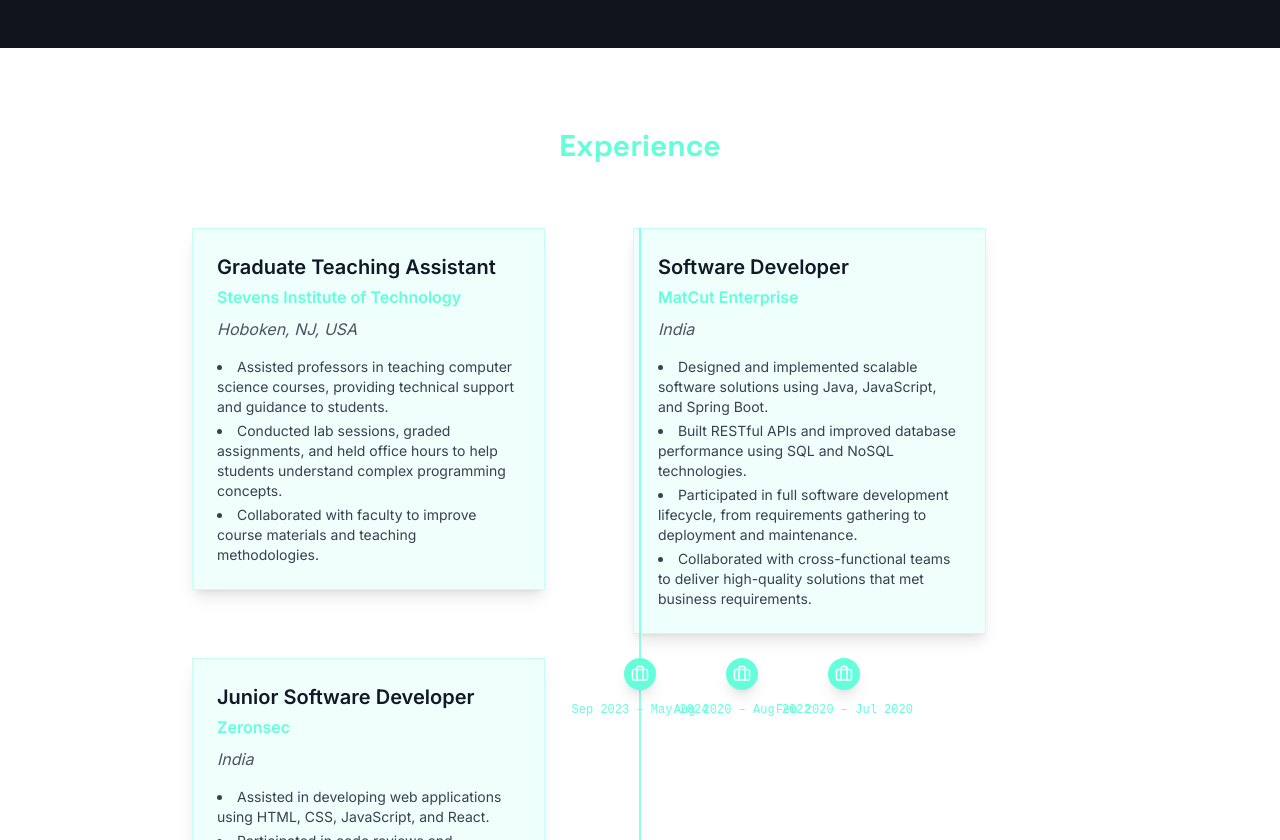
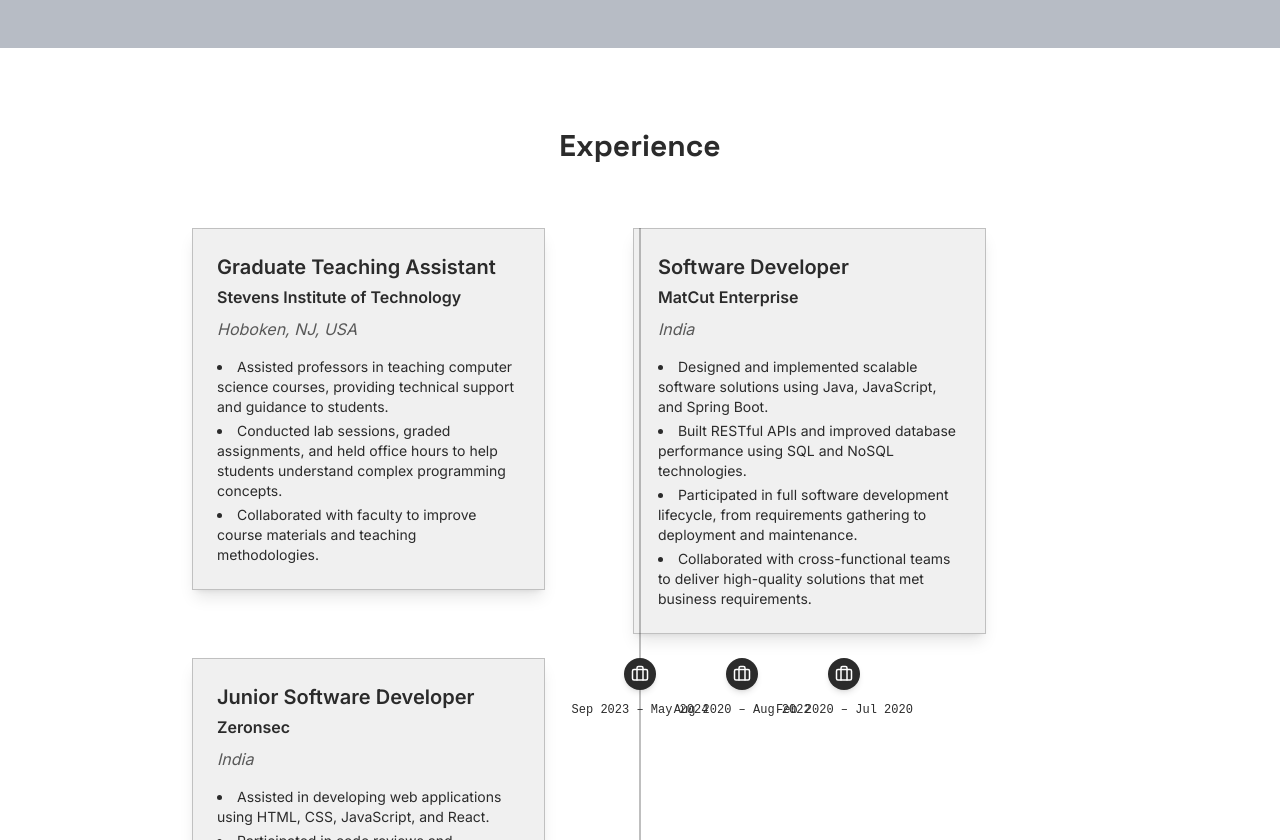
Before and after one commit to JayBhesania46/jaybhesaniadev-831b60ff, a React (Vite) app: page / in a window 1280 px wide. Shown: the part 1960-2800 px from the top of the page. Built offline with nearby package versions, Linux system fonts and the light colour scheme.

Commit message:
Fix: Apply light theme to website
Change background and text colors for light theme.

```diff
--- a/src/components/Experience.tsx
+++ b/src/components/Experience.tsx
@@ -53,13 +53,13 @@ const Experience = () => {
       transition={{ duration: 0.6 }}
       className="py-20 bg-white"
     >
-      <div className="container mx-auto px-6 lg:px-16 max-w-5xl text-gray-900">
-        <h2 className="text-3xl font-spaceGrotesk font-semibold mb-16 text-green text-center">
+      <div className="container mx-auto px-6 lg:px-16 max-w-5xl text-[#2B2B2B]">
+        <h2 className="text-3xl font-spaceGrotesk font-semibold mb-16 text-[#2B2B2B] text-center">
           Experience
         </h2>
         <div className="relative grid grid-cols-1 md:grid-cols-9 gap-6">
           {/* Vertical timeline line */}
-          <div className="absolute top-0 left-1/2 md:left-[calc(50%-1px)] w-[2px] h-full bg-green opacity-70 pointer-events-none"></div>
+          <div className="absolute top-0 left-1/2 md:left-[calc(50%-1px)] w-[2px] h-full bg-[#2B2B2B] opacity-30 pointer-events-none"></div>
 
           {experiences.map((exp, idx) => {
             const isLeft = idx % 2 === 0;
@@ -76,12 +76,12 @@ const Experience = () => {
               >
                 <div
                   aria-label={`${exp.title} at ${exp.company}`}
-                  className="bg-green/10 rounded-lg p-6 shadow-lg text-gray-900 hover:scale-[1.03] transition-transform duration-300 cursor-default border border-green/30"
+                  className="bg-[#f0f0f0] rounded-lg p-6 shadow-lg text-[#2B2B2B] hover:scale-[1.03] transition-transform duration-300 cursor-default border border-[#c0c0c0]"
                 >
                   <h3 className="font-semibold text-xl mb-1">{exp.title}</h3>
-                  <p className="text-green font-semibold mb-2">{exp.company}</p>
-                  <p className="italic text-gray-600 mb-4">{exp.location}</p>
-                  <ul className="list-disc list-inside text-gray-700 text-sm space-y-1">
+                  <p className="font-semibold mb-2" style={{ color: '#2B2B2B' }}>{exp.company}</p>
+                  <p className="italic text-gray-600 mb-4" style={{ color: '#595959' }}>{exp.location}</p>
+                  <ul className="list-disc list-inside text-[#2B2B2B] text-sm space-y-1">
                     {exp.description.map((point, i) => (
                       <li key={i}>{point}</li>
                     ))}
@@ -99,10 +99,10 @@ const Experience = () => {
               aria-hidden="true"
             >
               <div className="flex flex-col items-center">
-                <span className="w-8 h-8 flex items-center justify-center rounded-full bg-green shadow-lg">
+                <span className="w-8 h-8 flex items-center justify-center rounded-full bg-[#2B2B2B] shadow-md">
                   <Briefcase className="text-white" size={18} />
                 </span>
-                <span className="mt-3 text-green font-mono text-xs select-none whitespace-nowrap">
+                <span className="mt-3 font-mono text-xs select-none whitespace-nowrap" style={{ color: '#2B2B2B' }}>
                   {exp.date}
                 </span>
               </div>
@@ -115,7 +115,8 @@ const Experience = () => {
           {experiences.map((exp) => (
             <div
               key={`mobile-date-${exp.id}`}
-              className="text-center text-green font-mono text-sm"
+              className="text-center font-mono text-sm"
+              style={{ color: '#2B2B2B' }}
             >
               {exp.date}
             </div>
--- a/src/pages/Index.tsx
+++ b/src/pages/Index.tsx
@@ -15,7 +15,7 @@ const Index = () => {
   useEffect(() => setMounted(true), []);
 
   return (
-    <div className="bg-[#0f0f0f] min-h-screen text-white scroll-smooth">
+    <div className="bg-white min-h-screen text-[#2B2B2B] scroll-smooth">
       {mounted && (
         <>
           <Navbar />
```
